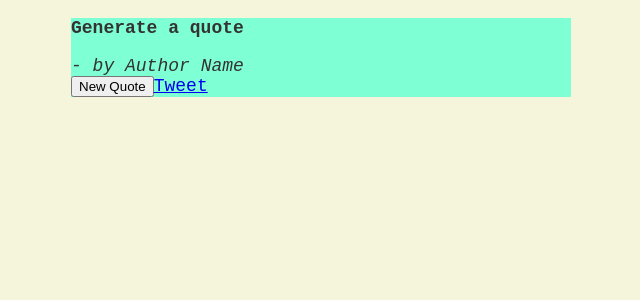
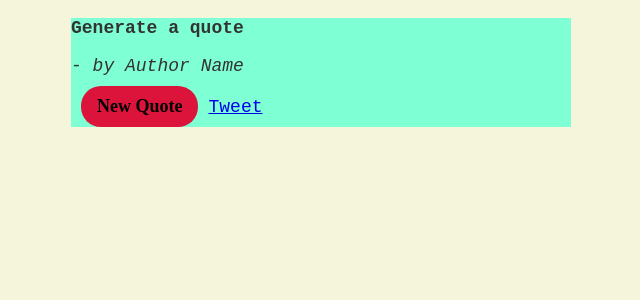
Before and after one commit to Tonilocke/FCC_RandomQuoteGenerator, a React (Vite) app: page / in a window 1280 px wide. Shown: the top 300 px of the page, without its empty margins (319-959 px from the left). Built offline with nearby package versions, Linux system fonts and the light colour scheme.

Commit message:
added some css

```diff
--- a/src/App.css
+++ b/src/App.css
@@ -24,3 +24,19 @@ body{
   right: 0;
   font-style: italic;
 }
+#new-quote{
+  outline:none;
+  background-color: crimson;
+  border: none;
+  padding: 10px 16px;
+  border-radius: 20px;
+  margin: 10px 10px 0;
+  font-family: serif;
+  font-weight: bold;
+  font-size: 18px;
+  cursor: pointer;
+  transition: all 300ms ease-out;
+}
+#new-quote:hover{
+  transform: scale(1.08);
+}
```
